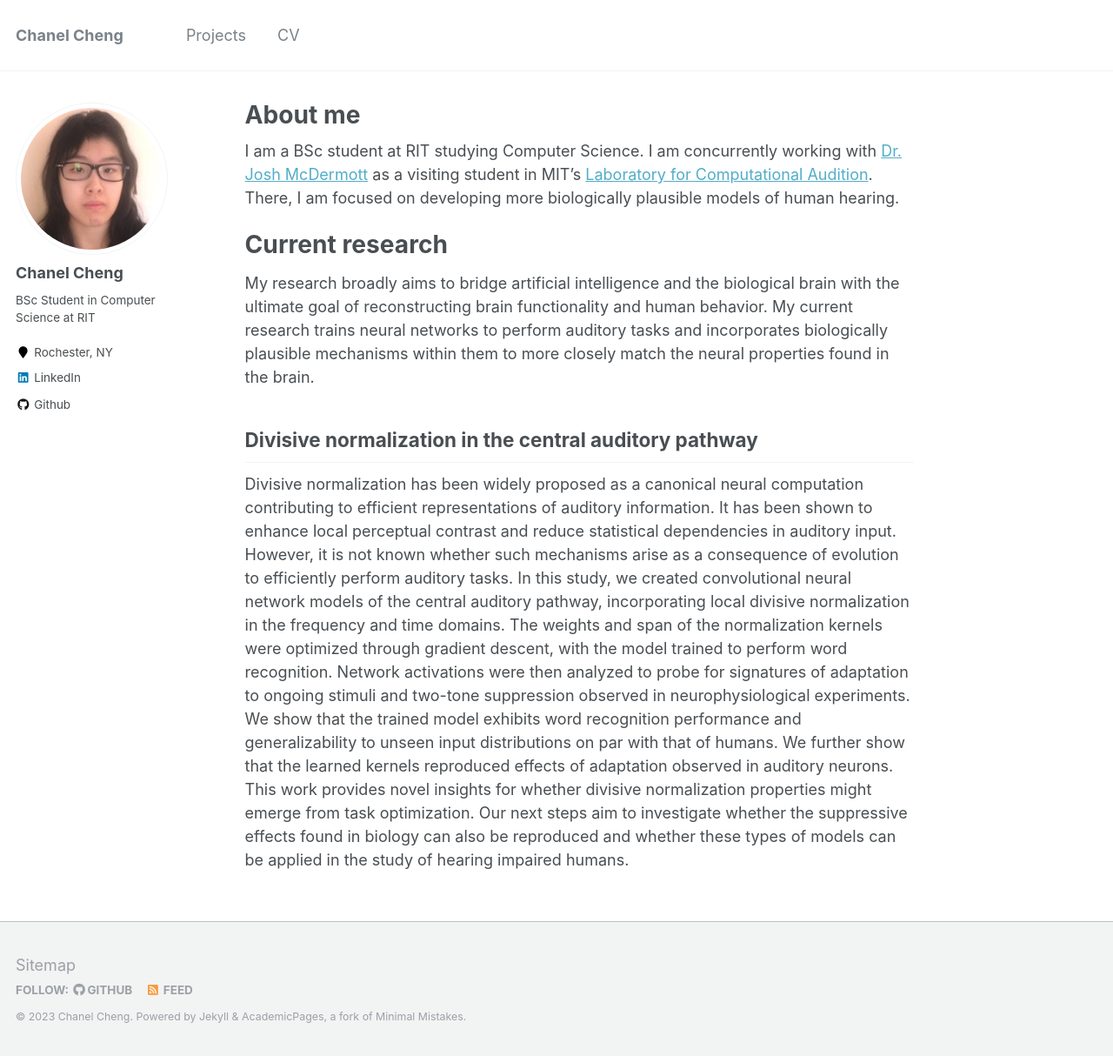
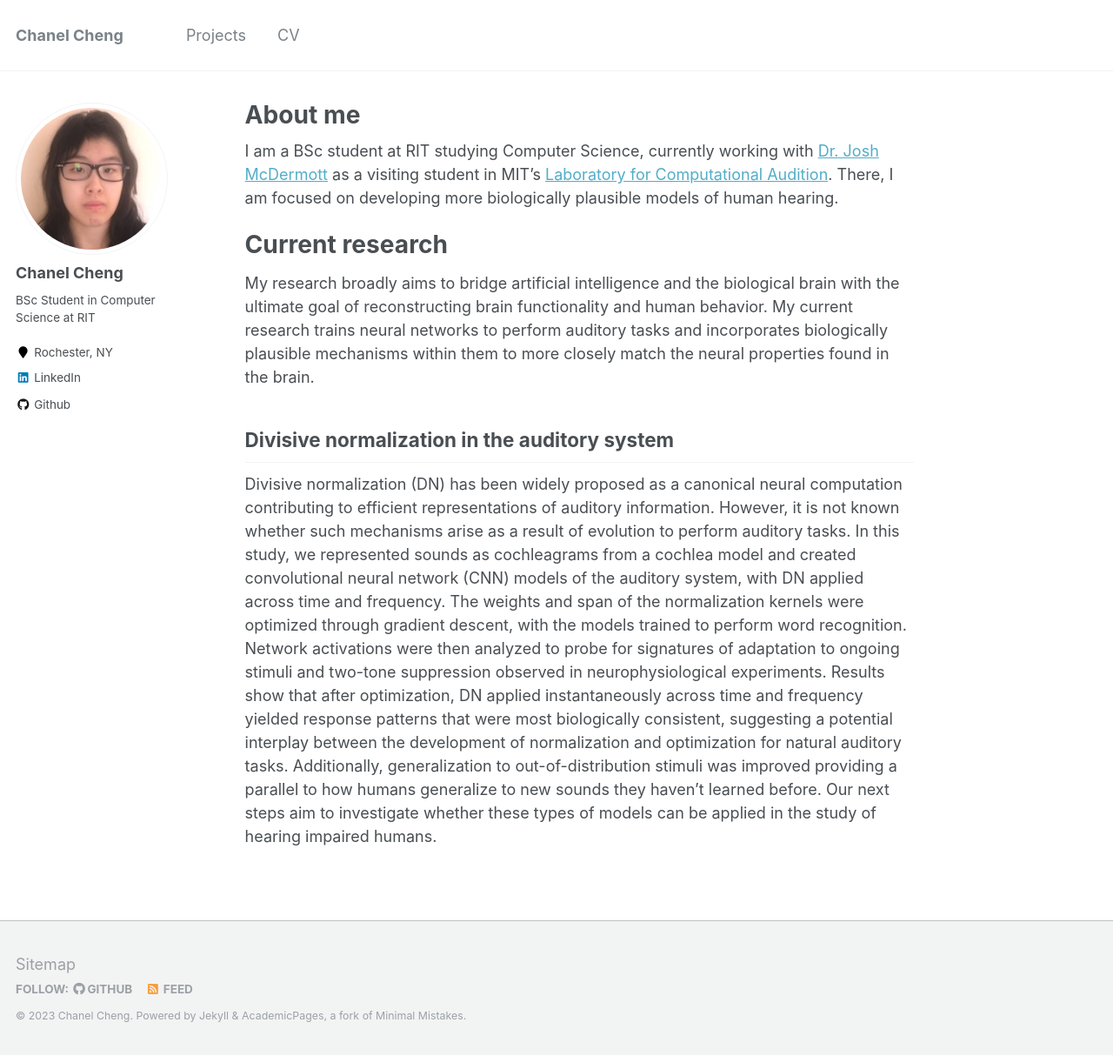
Before and after one commit to chanelfcheng/chanelfcheng.github.io, a Jekyll site: the page built from _pages/about.md, in a window 1280 px wide and 1214 px high. Shown: the whole window at 87% size. Built offline with Jekyll 4.4.1, drawn with Linux system fonts in a browser that asks for light colours.

Commit message:
Update about page and CV

```diff
--- a/_pages/about.md
+++ b/_pages/about.md
@@ -8,7 +8,7 @@ redirect_from:
   - /about.html
 ---
 
-I am a BSc student at RIT studying Computer Science. I am concurrently working with [Dr. Josh McDermott](https://web.mit.edu/jhm/www/) as a visiting student in MIT's [Laboratory for Computational Audition](http://mcdermottlab.mit.edu/index.html). There, I am focused on developing more biologically plausible models of human hearing.
+I am a BSc student at RIT studying Computer Science, currently working with [Dr. Josh McDermott](https://web.mit.edu/jhm/www/) as a visiting student in MIT's [Laboratory for Computational Audition](http://mcdermottlab.mit.edu/index.html). There, I am focused on developing more biologically plausible models of human hearing.
 
 Current research
 ======
@@ -18,6 +18,23 @@ My current research trains neural networks to perform auditory tasks and
 incorporates biologically plausible mechanisms within them to more closely match
 the neural properties found in the brain.
 
-Divisive normalization in the central auditory pathway
+Divisive normalization in the auditory system
 ------
-Divisive normalization has been widely proposed as a canonical neural computation contributing to efficient representations of auditory information. It has been shown to enhance local perceptual contrast and reduce statistical dependencies in auditory input. However, it is not known whether such mechanisms arise as a consequence of evolution to efficiently perform auditory tasks. In this study, we created convolutional neural network models of the central auditory pathway, incorporating local divisive normalization in the frequency and time domains. The weights and span of the normalization kernels were optimized through gradient descent, with the model trained to perform word recognition. Network activations were then analyzed to probe for signatures of adaptation to ongoing stimuli and two-tone suppression observed in neurophysiological experiments. We show that the trained model exhibits word recognition performance and generalizability to unseen input distributions on par with that of humans. We further show that the learned kernels reproduced effects of adaptation observed in auditory neurons. This work provides novel insights for whether divisive normalization properties might emerge from task optimization. Our next steps aim to investigate whether the suppressive effects found in biology can also be reproduced and whether these types of models can be applied in the study of hearing impaired humans.
+Divisive normalization (DN) has been widely proposed as a canonical neural
+computation contributing to efficient representations of auditory information.
+However, it is not known whether such mechanisms arise as a result of evolution
+to perform auditory tasks.
+In this study, we represented sounds as cochleagrams from a cochlea model and
+created convolutional neural network (CNN) models of the auditory system, with
+DN applied across time and frequency. The weights and
+span of the normalization kernels were optimized through gradient descent, with
+the models trained to perform word recognition. Network activations were then
+analyzed to probe for signatures of adaptation to ongoing stimuli and two-tone
+suppression observed in neurophysiological experiments. Results show that after
+optimization, DN applied instantaneously across time and frequency yielded
+response patterns that were most biologically consistent, suggesting a potential
+interplay between the development of normalization and optimization for natural
+auditory tasks. Additionally, generalization to out-of-distribution stimuli was
+improved providing a parallel to how humans generalize to new sounds they
+haven't learned before. Our next steps aim
+to investigate whether these types of models can be applied in the study of hearing impaired humans.
```
Also changed, not shown: 3 other files.
